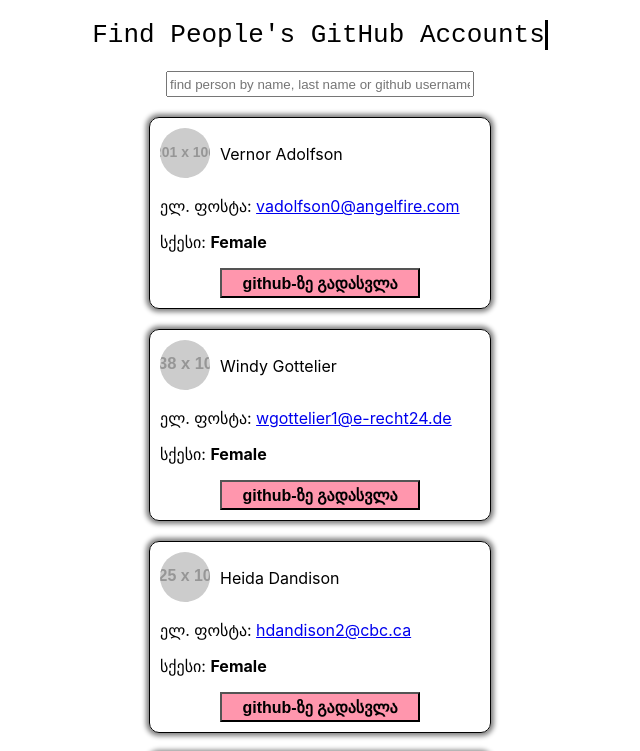
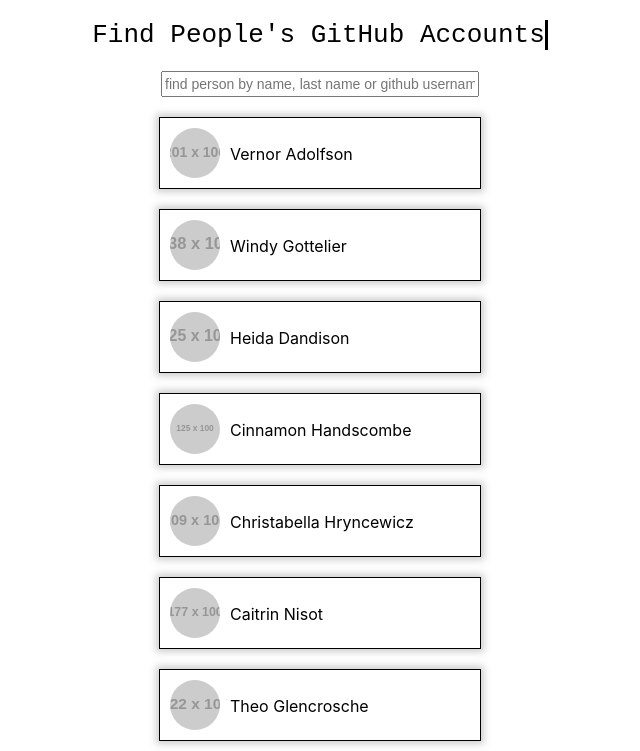
Before and after one commit to just-nika/technical-test, a React (Create React App) app: page / in a window 1280 px wide. Shown: the top 751 px of the page, without its empty margins (320-960 px from the left). Built offline with nearby package versions, Linux system fonts and the light colour scheme.

Commit message:
another style

```diff
--- a/src/App.css
+++ b/src/App.css
@@ -3,30 +3,38 @@
 }
 
 .search-bar {
-  width: 300px;
+  width: 310px;
   height: 20px;
   transition-duration: 1s;
+  font-size: 14px;
 }
 
 .search-bar:focus {
   width: 400px;
 }
 
+.overlay-box {
+  height: 70px;
+  overflow: hidden;
+  border: black ridge 1px;
+  box-shadow: 0 0 7px 3px rgba(128, 128, 128, 0.39);
+  width: 20rem;
+  margin: 20px auto;
+  transition-duration: .5s;
+}
+
+.overlay-box:hover {
+  box-shadow: 0 0 10px 4px rgba(128, 128, 128, 0.81);
+  height: 200px;
+}
+
 .box {
   text-align: left;
-  border: black ridge 1px;
-  border-radius: 10px;
-  width: 20rem;
   padding: 10px;
-  margin: 20px auto;
   overflow: hidden;
-  box-shadow: 0 0 5px 3px grey;
-  transition-duration: .3s;
+  height: 100%;
 }
 
-.box:hover {
-  box-shadow: 0 0 8px 5px grey;
-}
 
 .github-link {
   text-decoration: none;
--- a/src/App.js
+++ b/src/App.js
@@ -22,7 +22,8 @@
             return person;
           }
         }).map((person, index) => (
-          <div className="box" key={index}>
+          <div className="overlay-box" key={index}>
+            <div className="box">
               <a href={`https://github.com/@${person.github_username}`} className="github-link" target="_blank">
                 <div className="person-profile">
                   <img src={person.profile_picture} className="profile-picture" alt="" />
@@ -35,6 +36,7 @@
                 </div>
               </a>
             </div>
+          </div>
         ))
       }
     </div>
```
Lines whose indentation alone changed are shown as unchanged.
